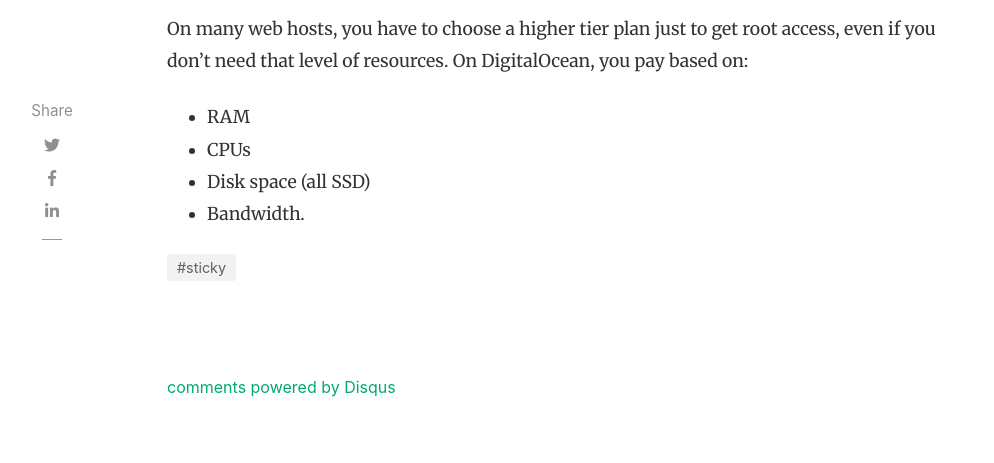
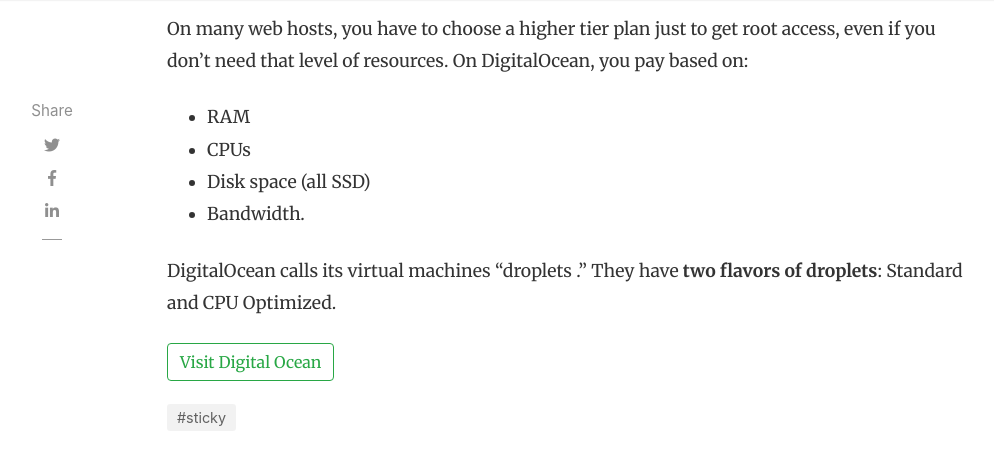
Before and after one commit to patilsab/rp, a Jekyll site: the page built from _posts/2019-12-21-digital-ocean-cloud-vps-hosting-review.md, in a window 1280 px wide and 900 px high, scrolled down 818 px, cut to the strip 0-463 px from the top of the window. Shown: the whole strip, without its empty margins (118-1112 px from the left). Built offline with Jekyll 4.4.1, drawn with Linux system fonts in a browser that asks for light colours; nearby versions of some CDN libraries; comment, search, counter and statistics services are not loaded.

Commit message:
Update 2019-12-21-digital-ocean-cloud-vps-hosting-review.md

```diff
--- a/_posts/2019-12-21-digital-ocean-cloud-vps-hosting-review.md
+++ b/_posts/2019-12-21-digital-ocean-cloud-vps-hosting-review.md
@@ -20,3 +20,7 @@ On many web hosts, you have to choose a higher tier plan just to get root access
 - CPUs
 - Disk space (all SSD)
 - Bandwidth.
+
+<p>DigitalOcean calls its virtual machines “droplets .” They have <strong>two flavors of droplets</strong>: Standard and CPU Optimized. </p>
+
+<p class="has-text-align-center"><a class="btn btn-outline-success" href="https://m.do.co/c/166cea16389d">Visit Digital Ocean</a></p>
```
